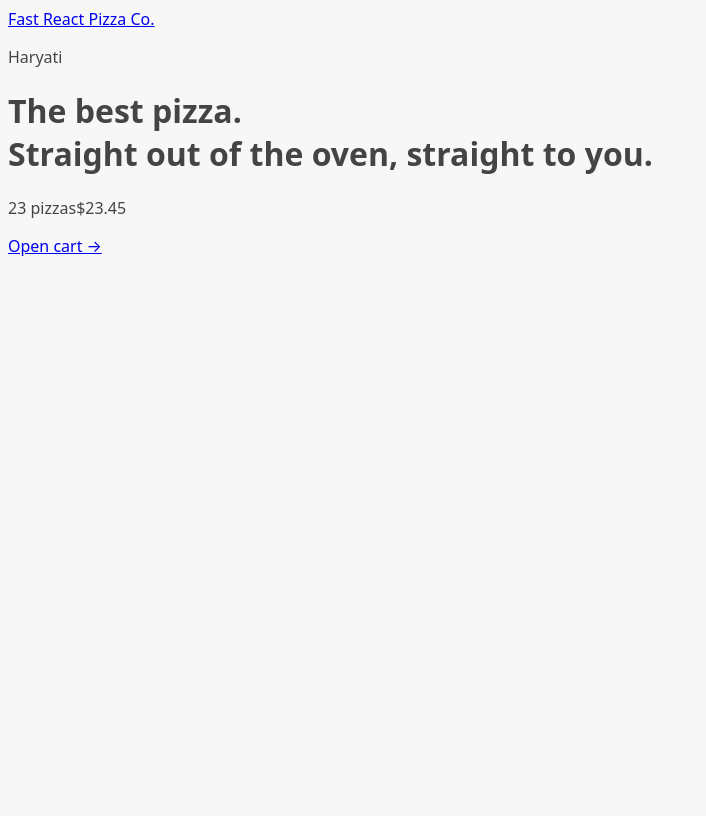
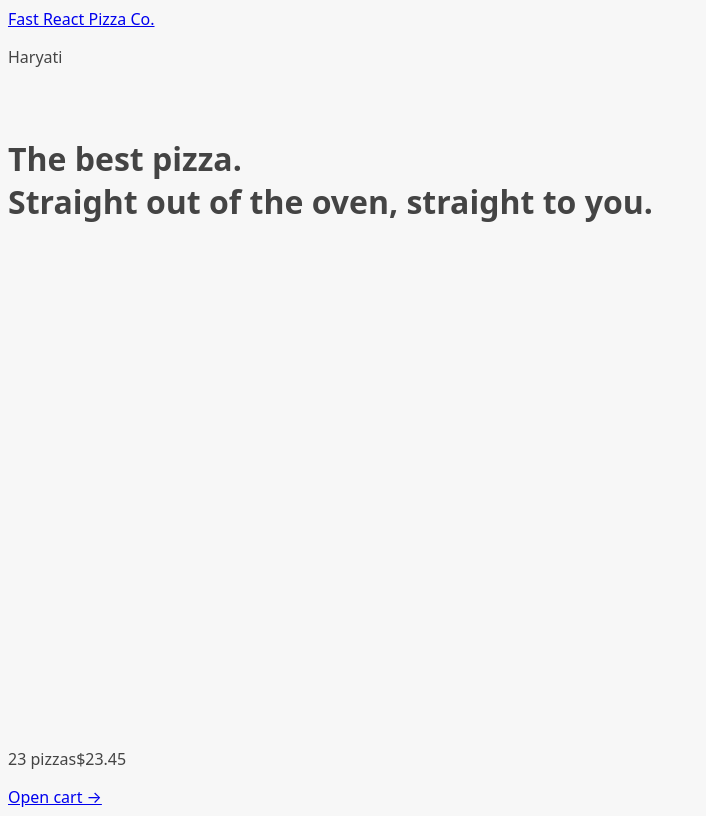
Before and after one commit to haryati75/react-jonas, a React (Vite) app in the folder fast-react-pizza/: page / in a window 1280 px wide. Shown: the whole page, without its empty margins (0-706 px from the left). Built offline with nearby package versions, Linux system fonts and the light colour scheme.

Commit message:
feat: add error handling and loading state to AppLayout, Menu, and routing components

```diff
--- a/fast-react-pizza/src/App.jsx
+++ b/fast-react-pizza/src/App.jsx
@@ -2,6 +2,7 @@ import { createBrowserRouter } from "react-router";
 import { RouterProvider } from "react-router/dom";
 
 import Home from "./ui/Home";
+import Error from "./ui/Error";
 import Menu, { loader as menuLoader } from "./features/menu/Menu";
 import Cart from "./features/cart/Cart";
 import CreateOrder from "./features/order/CreateOrder";
@@ -11,6 +12,7 @@ import AppLayout from "./ui/AppLayout";
 const router = createBrowserRouter([
   {
     element: <AppLayout />,
+    errorElement: <Error />,
     children: [
       {
         path: "/",
@@ -20,6 +22,7 @@ const router = createBrowserRouter([
         path: "/menu",
         element: <Menu />,
         loader: menuLoader, // render-as-you-fetch strategy
+        errorElement: <Error />,
       },
       {
         path: "cart",
--- a/fast-react-pizza/src/features/menu/Menu.jsx
+++ b/fast-react-pizza/src/features/menu/Menu.jsx
@@ -5,7 +5,7 @@ import MenuItem from "./MenuItem";
 function Menu() {
   // render-as-you-fetch strategy
   const menu = useLoaderData();
-  console.log(menu);
+
   return (
     <ul>
       {menu.map((pizza) => (
--- a/fast-react-pizza/src/ui/AppLayout.jsx
+++ b/fast-react-pizza/src/ui/AppLayout.jsx
@@ -1,10 +1,16 @@
-import { Outlet } from "react-router";
+import { Outlet, useNavigation } from "react-router";
 import CartOverview from "../features/cart/CartOverview";
 import Header from "./Header";
+import Loader from "./Loader";
 
 export default function AppLayout() {
+  const navigation = useNavigation();
+  const isLoading = navigation.state === "loading";
+
   return (
-    <div>
+    <div className="layout">
+      {isLoading && <Loader />}
+
       <Header />
       <main>
         <Outlet />
--- a/fast-react-pizza/src/ui/Error.jsx
+++ b/fast-react-pizza/src/ui/Error.jsx
@@ -1,15 +1,17 @@
-import { useNavigate } from "react-router";
+import { useNavigate, useRouteError } from "react-router";
 
-function NotFound() {
+function Error() {
   const navigate = useNavigate();
+  const error = useRouteError();
+  console.error(error);
 
   return (
     <div>
       <h1>Something went wrong 😢</h1>
-      <p>%MESSAGE%</p>
+      <p>{error.data || error.message}</p>
       <button onClick={() => navigate(-1)}>&larr; Go back</button>
     </div>
   );
 }
 
-export default NotFound;
+export default Error;
--- /dev/null
+++ b/fast-react-pizza/src/ui/Loader.jsx
@@ -0,0 +1,5 @@
+import React from "react";
+
+export default function Loader() {
+  return <div className="loader"></div>;
+}
```
